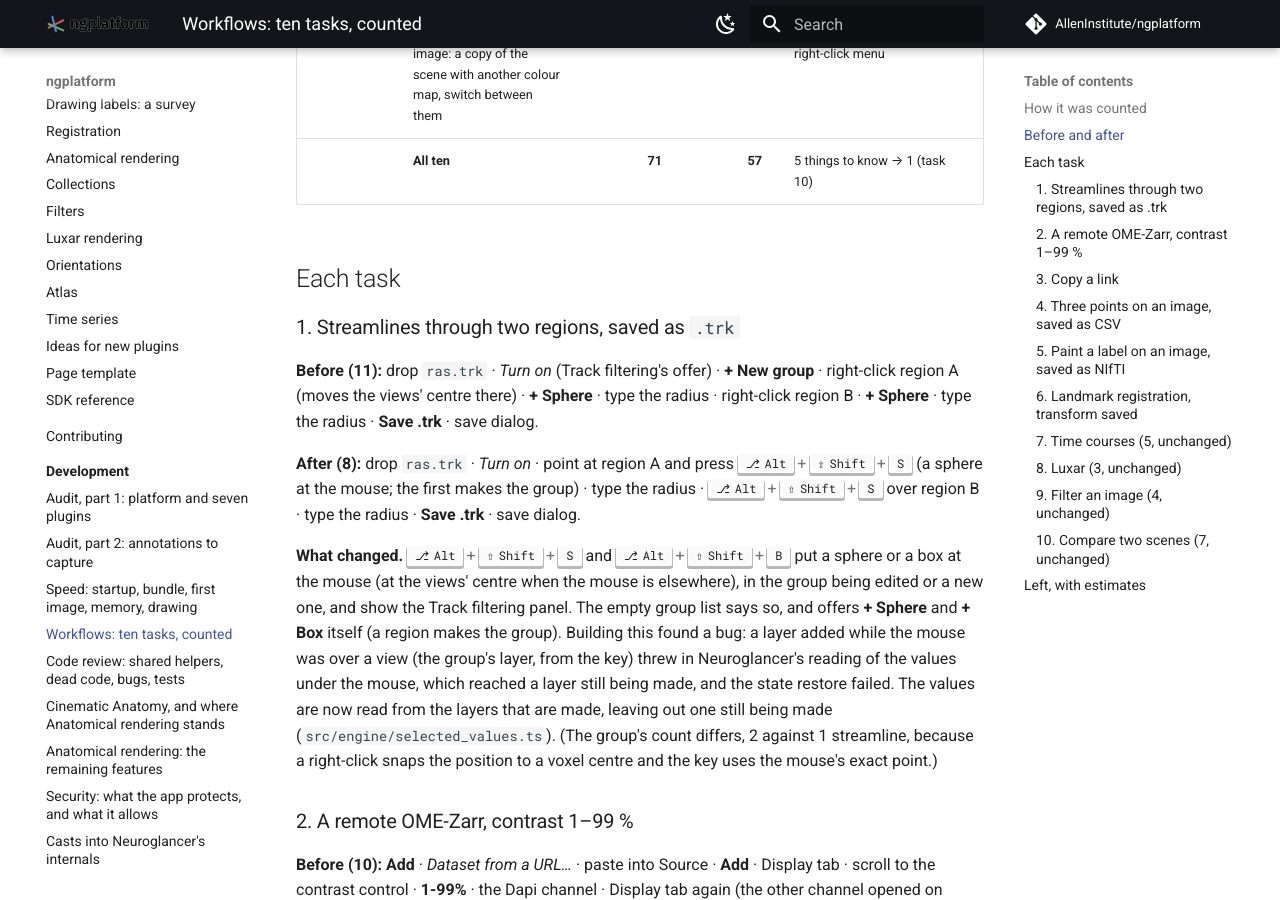
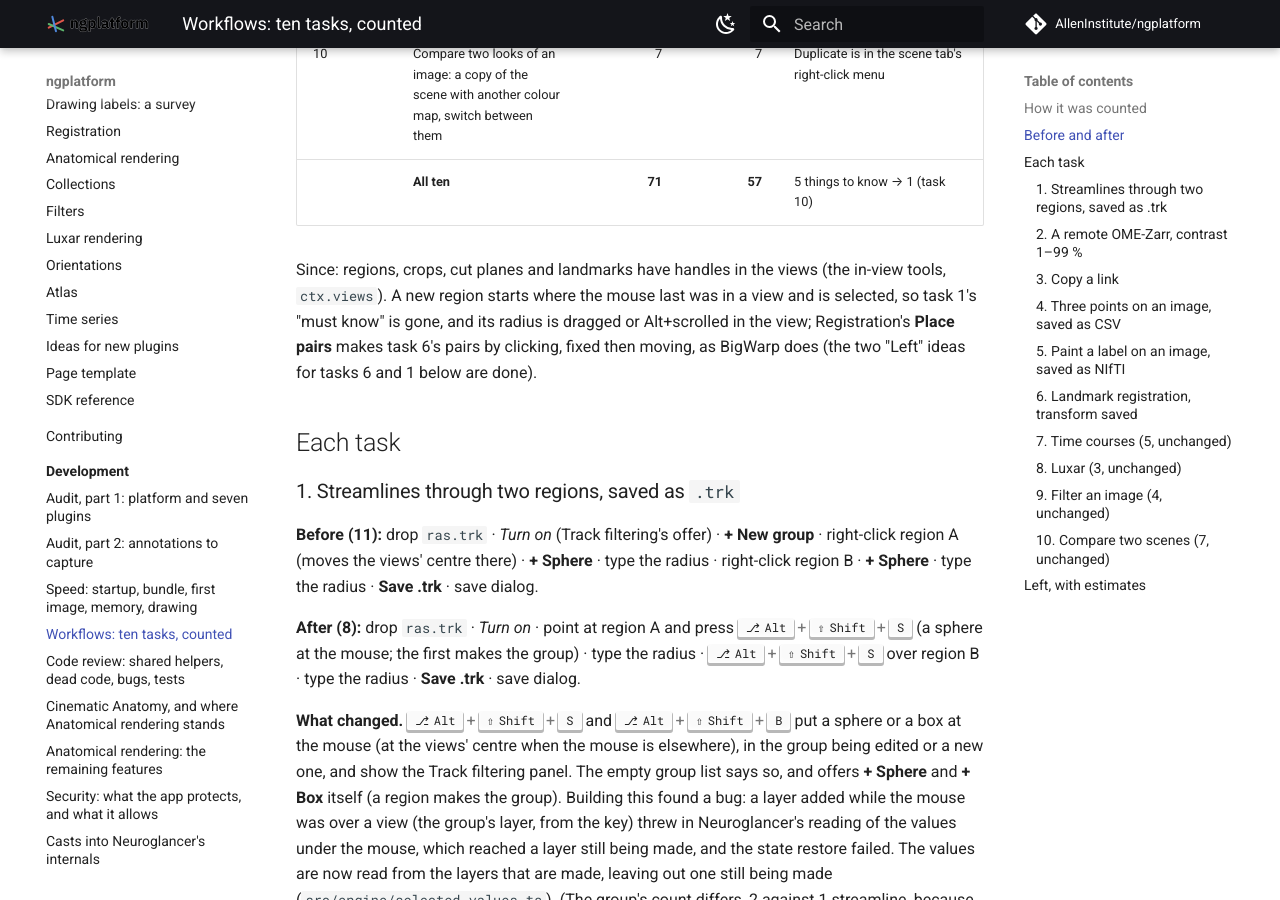
Before and after one commit to AllenInstitute/ngplatform, an MkDocs documentation site: the page built from docs/dev/workflows.md, in a window 1280 px wide and 900 px high, scrolled down 1748 px. Built offline with MkDocs 1.6.1 and Material for MkDocs 9.7.7, drawn with Linux system fonts in a browser that asks for light colours; comment, search, counter and statistics services are not loaded; some of the changed text lies outside the part shown.

Commit message:
Changelog, workflows and the cinematic roadmap: the in-view tools

```diff
--- a/docs/dev/workflows.md
+++ b/docs/dev/workflows.md
@@ -31,7 +31,7 @@ OME-Zarr. The scripts are kept in the session's scratchpad (`d4/flows`).
 
 | # | Task | Before | After | Must know, before |
 |---|---|---:|---:|---|
-| 1 | Open a local `.trk`, keep the streamlines through two spheres, save a `.trk` | 11 | **8** | A region starts at the views' centre: right-click the place first |
+| 1 | Open a local `.trk`, keep the streamlines through two spheres, save a `.trk` | 11 | **8** | — (a region starts where the mouse last was in a view, selected, and is dragged and sized there) |
 | 2 | Open a two-channel OME-Zarr by URL, set each channel's contrast to 1–99 % | 10 | **5** | — |
 | 3 | Copy a link to the current view | 2 | 2 | — |
 | 4 | On an image, mark three points and save them as CSV | 10 | **7** | Annotations is offered only once an annotation layer exists; a new layer's Point tool is on, and picking it turns it off |
@@ -42,6 +42,13 @@ OME-Zarr. The scripts are kept in the session's scratchpad (`d4/flows`).
 | 9 | Smooth an image and threshold it into a mask (a view) | 4 | 4 | — |
 | 10 | Compare two looks of an image: a copy of the scene with another colour map, switch between them | 7 | 7 | Duplicate is in the scene tab's right-click menu |
 | | **All ten** | **71** | **57** | 5 things to know → 1 (task 10) |
+
+Since: regions, crops, cut planes and landmarks have handles in the views
+(the in-view tools, `ctx.views`). A new region starts where the mouse last
+was in a view and is selected, so task 1's "must know" is gone, and its
+radius is dragged or Alt+scrolled in the view; Registration's **Place
+pairs** makes task 6's pairs by clicking, fixed then moving, as BigWarp
+does (the two "Left" ideas for tasks 6 and 1 below are done).
 
 ## Each task
 
```
Also changed, not shown: other parts of docs/dev/workflows.md (+0 -2 lines), CHANGELOG.md (+22 -0 lines), docs/dev/cinematic-roadmap.md (+2 -1 lines).
